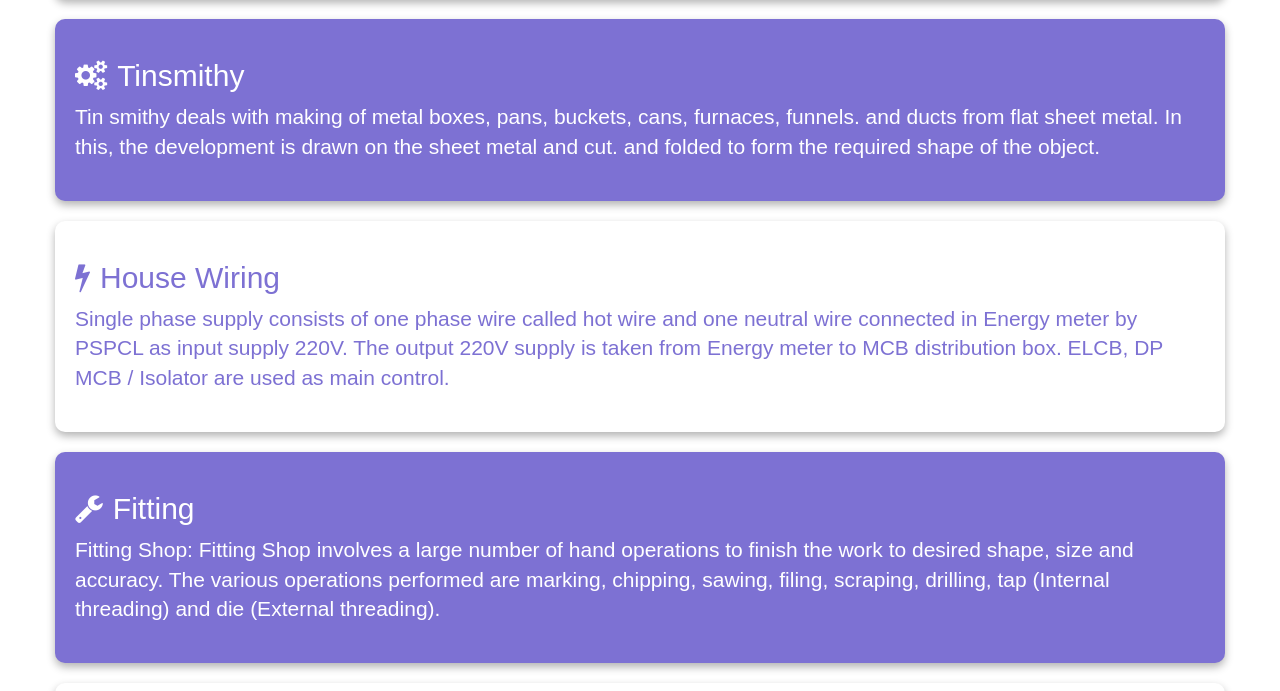
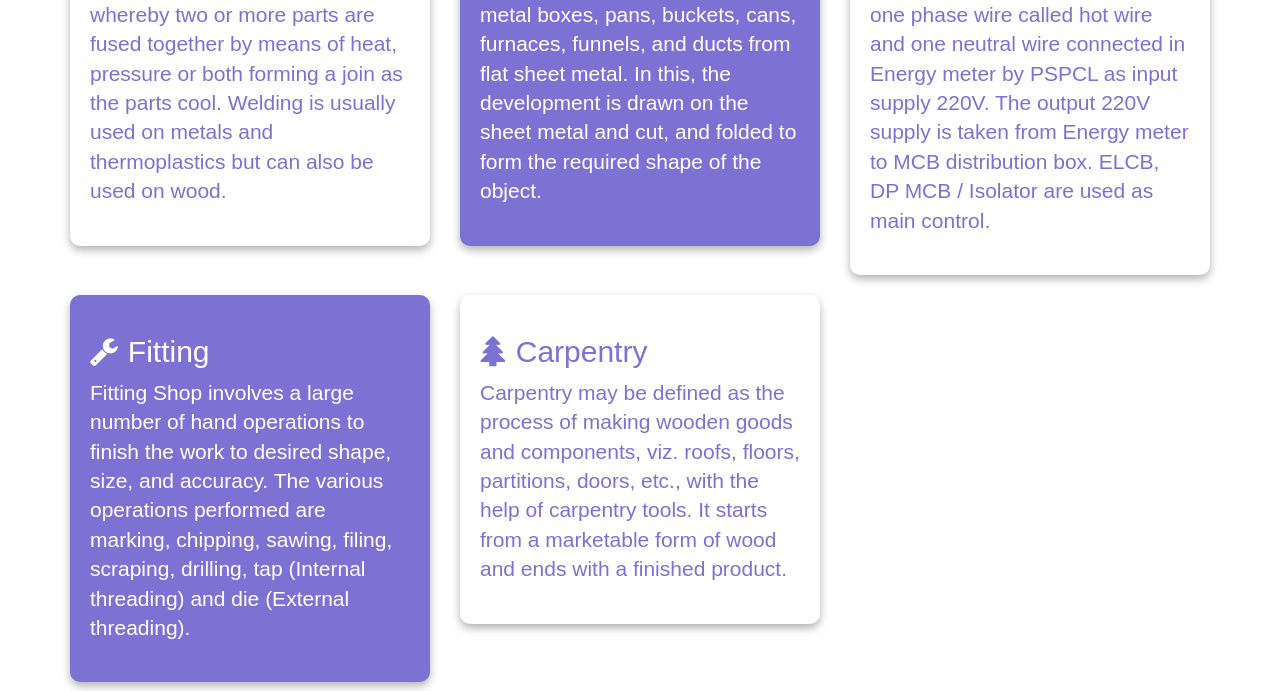
Before and after one commit to tejgit1/ews-glob, a plain HTML site: page index.html in a window 1280 px wide. Shown: the part 703-1394 px from the top of the page. Drawn offline with nearby package versions, Linux system fonts and the light colour scheme.

Commit message:
Update index.html

```diff
--- a/index.html
+++ b/index.html
@@ -91,7 +91,16 @@
 
       .carousel-control .glyphicon-chevron-left,
       .carousel-control .glyphicon-chevron-right {
-        color: #7D71D3;
+        color: #7d71d3;
+      }
+
+      @media (max-width: 767px) {
+        .carousel {
+          padding-left: 0;
+        }
+        .card h2 {
+          font-size: 1.5em;
+        }
       }
     </style>
   </head>
@@ -101,9 +110,20 @@
     <nav class="navbar navbar-custom navbar-fixed-top">
       <div class="container-fluid">
         <div class="navbar-header">
+          <button
+            type="button"
+            class="navbar-toggle"
+            data-toggle="collapse"
+            data-target="#navbar-collapse"
+          >
+            <span class="icon-bar"></span>
+            <span class="icon-bar"></span>
+            <span class="icon-bar"></span>
+          </button>
           <a class="navbar-brand lead">Engineering Workshop</a>
         </div>
-        <ul class="nav navbar-nav lead" >
+        <div class="collapse navbar-collapse" id="navbar-collapse">
+          <ul class="nav navbar-nav lead">
             <li><a href="Welding.html" target="_self" class="text-uppercase">Welding</a></li>
             <li><a href="Tinsmithy.html" target="_self" class="text-uppercase">Tinsmithy</a></li>
             <li><a href="Housewiring.html" target="_self" class="text-uppercase">House Wiring</a></li>
@@ -111,9 +131,10 @@
             <li><a href="Carpentry.html" target="_self" class="text-uppercase">Carpentry</a></li>
           </ul>
         </div>
+      </div>
     </nav>
 
-    <div class="container">
+    <div class="container" style="padding-top: 70px;">
       <!-- Carousel -->
       <div id="myCarousel" class="carousel slide" data-ride="carousel">
         <!-- Indicators -->
@@ -138,7 +159,7 @@
           </div>
 
           <div class="item">
-            <a href="Tinsmithy.html" target="_blank">
+            <a href="Tinsmithy.html" target="_self">
               <img
                 src="images/tinsmithy.png"
                 alt="Tinsmithy"
@@ -148,7 +169,7 @@
           </div>
 
           <div class="item">
-            <a href="Housewiring.html" target="_blank">
+            <a href="Housewiring.html" target="_self">
               <img
                 src="images/housewiring.png"
                 alt="House Wiring"
@@ -158,7 +179,7 @@
           </div>
 
           <div class="item">
-            <a href="Fitting.html" target="_blank">
+            <a href="Fitting.html" target="_self">
               <img
                 src="images/fitting.png"
                 alt="Fitting"
@@ -168,7 +189,7 @@
           </div>
 
           <div class="item">
-            <a href="Carpentry.html" target="_blank">
+            <a href="Carpentry.html" target="_self">
               <img
                 src="images/carpentry.png"
                 alt="Carpentry"
@@ -192,12 +213,12 @@
 
       <!-- Card Section -->
       <div class="row" style="padding-top: 20px">
-        <div class="col-md-2.5">
+        <div class="col-md-4 col-sm-6">
           <div class="card" id="welding" style="background-color: white;">
-            <h2 style="color: #7D71D3;" class="text-uppercase">
+            <h2 style="color: #7d71d3;" class="text-uppercase">
               <i class="fa fa-wrench" aria-hidden="true" style="padding-right: 10px;"></i>Welding
             </h2>
-            <p class="lead" style="color: #7D71D3;">
+            <p class="lead" style="color: #7d71d3;">
               Welding is a fabrication process whereby two or more parts are
               fused together by means of heat, pressure or both forming a join
               as the parts cool. Welding is usually used on metals and
@@ -206,27 +227,26 @@
           </div>
         </div>
 
-        <div class="col-md-2.5">
-          <div class="card" id="tinsmithy" style="background-color: #7D71D3;">
-            <h2 style="color: #ffffff;"
-            >
+        <div class="col-md-4 col-sm-6">
+          <div class="card" id="tinsmithy" style="background-color: #7d71d3;">
+            <h2 style="color: #ffffff;">
               <i class="fa fa-cogs" aria-hidden="true" style="padding-right: 10px;"></i>Tinsmithy
             </h2>
             <p class="lead" style="color: #ffffff;">
               Tin smithy deals with making of metal boxes, pans, buckets, cans,
-              furnaces, funnels. and ducts from flat sheet metal. In this, the
-              development is drawn on the sheet metal and cut. and folded to
+              furnaces, funnels, and ducts from flat sheet metal. In this, the
+              development is drawn on the sheet metal and cut, and folded to
               form the required shape of the object.
             </p>
           </div>
         </div>
 
-        <div class="col-md-2.5">
+        <div class="col-md-4 col-sm-6">
           <div class="card" id="housewiring" style="background-color: white;">
-            <h2 style="color: #7D71D3;">
-              <i class="fa fa-bolt" aria-hidden="true"  style="padding-right: 10px;"></i>House Wiring
+            <h2 style="color: #7d71d3;">
+              <i class="fa fa-bolt" aria-hidden="true" style="padding-right: 10px;"></i>House Wiring
             </h2>
-            <p class="lead" style="color: #7D71D3;">
+            <p class="lead" style="color: #7d71d3;">
               Single phase supply consists of one phase wire called hot wire and
               one neutral wire connected in Energy meter by PSPCL as input
               supply 220V. The output 220V supply is taken from Energy meter to
@@ -236,27 +256,27 @@
           </div>
         </div>
 
-        <div class="col-md-2.5">
-          <div class="card" id="fitting" style="background-color: #7D71D3;">
+        <div class="col-md-4 col-sm-6">
+          <div class="card" id="fitting" style="background-color: #7d71d3;">
             <h2 style="color: #ffffff;">
-              <i class="fa fa-wrench" aria-hidden="true"  style="padding-right: 10px;"></i>Fitting
+              <i class="fa fa-wrench" aria-hidden="true" style="padding-right: 10px;"></i>Fitting
             </h2>
             <p class="lead" style="color: #ffffff;">
-              Fitting Shop: Fitting Shop involves a large number of hand
-              operations to finish the work to desired shape, size and accuracy.
-              The various operations performed are marking, chipping, sawing,
-              filing, scraping, drilling, tap (Internal threading) and die
-              (External threading).
+              Fitting Shop involves a large number of hand operations to finish
+              the work to desired shape, size, and accuracy. The various
+              operations performed are marking, chipping, sawing, filing,
+              scraping, drilling, tap (Internal threading) and die (External
+              threading).
             </p>
           </div>
         </div>
 
-        <div class="col-md-2.5">
+        <div class="col-md-4 col-sm-6">
           <div class="card" id="carpentry" style="background-color: white;">
-            <h2 style="color: #7D71D3;">
-              <i class="fa fa-tree" aria-hidden="true"  style="padding-right: 10px;"></i>Carpentry
+            <h2 style="color: #7d71d3;">
+              <i class="fa fa-tree" aria-hidden="true" style="padding-right: 10px;"></i>Carpentry
             </h2>
-            <p class="lead" style="color: #7D71D3;">
+            <p class="lead" style="color: #7d71d3;">
               Carpentry may be defined as the process of making wooden goods and
               components, viz. roofs, floors, partitions, doors, etc., with the
               help of carpentry tools. It starts from a marketable form of wood
```
Lines whose indentation alone changed are shown as unchanged.
